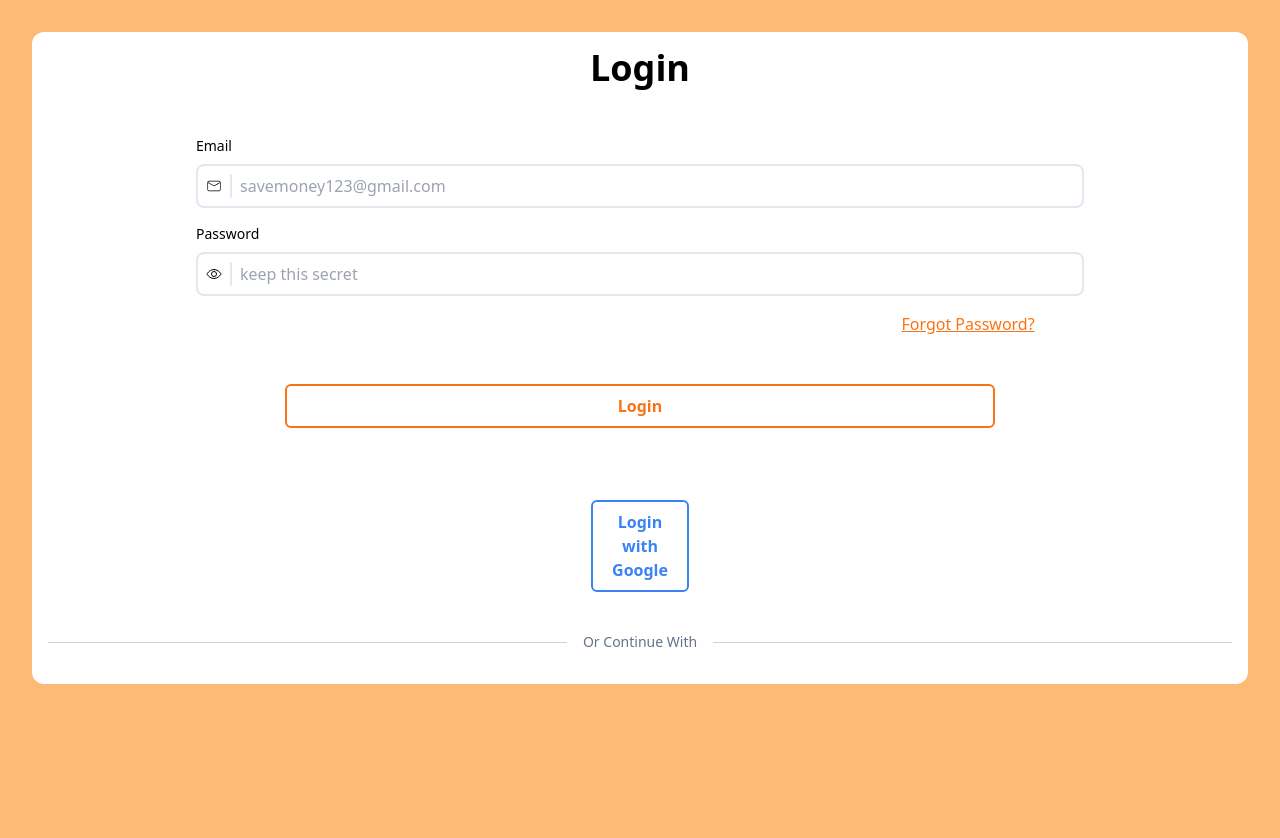
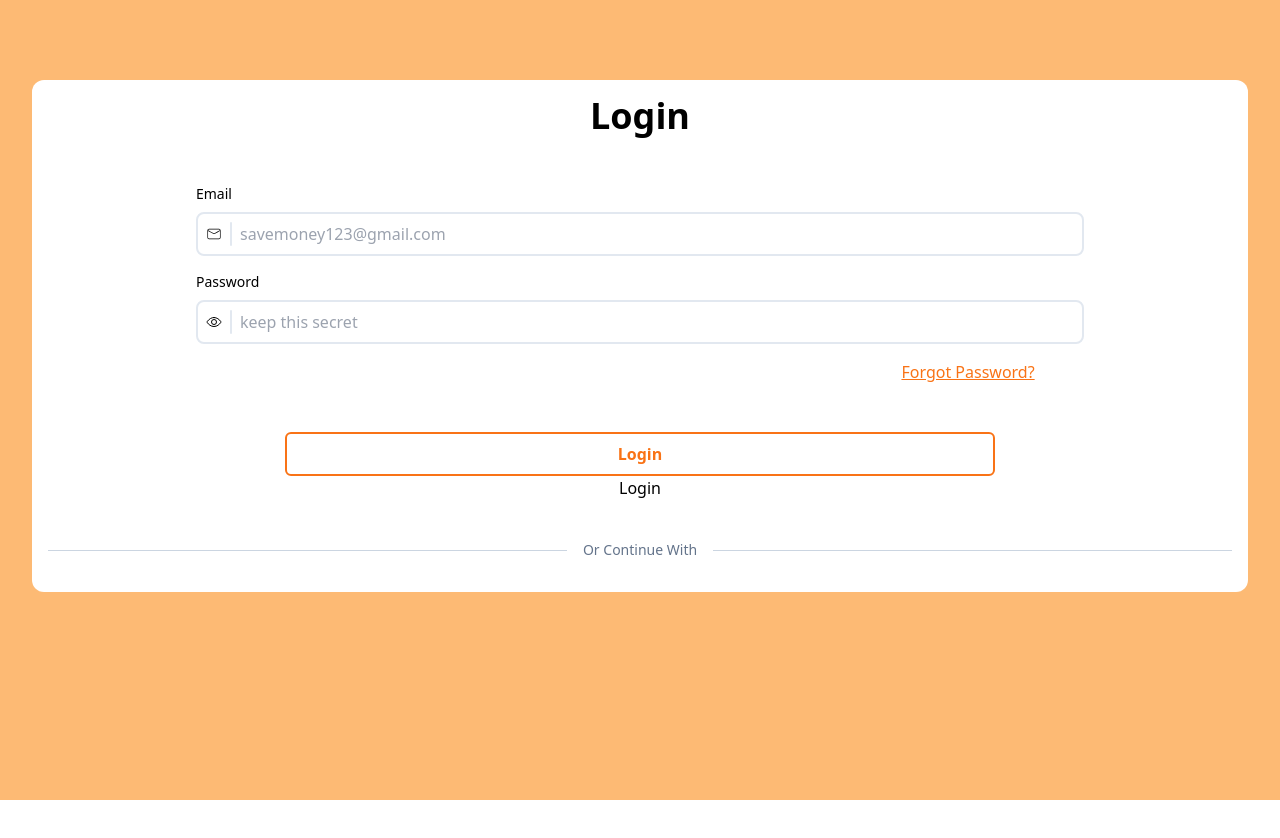
Before and after one commit to bustyAI/foodfo, a Next.js app: page /login in a window 1280 px wide. Shown: the top 838 px of the page. After the commit the page ends 800 px from the top, so only its background shows below. Built offline with nearby package versions, Linux system fonts and the light colour scheme.

Commit message:
adding auth0 boilerplate

```diff
--- /dev/null
+++ b/app/api/auth/[auth0]/route.ts
@@ -0,0 +1,3 @@
+import { handleAuth } from "@auth0/nextjs-auth0";
+
+export const GET = handleAuth();
--- a/app/components/Login.tsx
+++ b/app/components/Login.tsx
@@ -1,71 +1,24 @@
 "use client";
 import React, { FormEvent } from "react";
 
-// Auth
-import { signIn } from "next-auth/react";
-
 // Components
-import { LoginInfo, Button } from "../components";
-
-// React Icons
-import { CiMail } from "react-icons/ci";
-import { IoEyeOutline } from "react-icons/io5";
+import LoginForm from "./LoginForm";
 
 const Login = () => {
   const handleSubmit = (event: FormEvent) => {
     event.preventDefault();
     alert("Form submitted");
-    console.log(process.env.GOOGLE_CLIENT_ID);
-  };
-
-  const handleGoogleLogin = () => {
-    signIn("google");
   };
 
   return (
     <div className="overflow-hidden flex justify-center items-center min-h-screen min-w-full bg-orange-300 ">
       <div className="flex flex-col items-center justify-center mb-40 w-full bg-white rounded-xl m-8 p-4">
         <h1 className="text-4xl font-semibold mb-12">Login</h1>
-        <form onSubmit={handleSubmit} className="w-full">
-          <LoginInfo
-            Icon={CiMail}
-            loginType="Email"
-            inputType="text"
-            placeHolder="savemoney123@gmail.com"
-            inputId="email"
-          />
-          <LoginInfo
-            Icon={IoEyeOutline}
-            loginType="Password"
-            inputType="text"
-            placeHolder="keep this secret"
-            inputId="password"
-          />
-          <div className="flex w-5/6 justify-end">
-            <h1 className="text-orange-500 underline hover:text-blue-500 hover:cursor-pointer">
-              Forgot Password?
-            </h1>
-          </div>
-          <Button
-            classParams="w-3/5"
-            borderColor="border-orange-500"
-            textColor="text-orange-500"
-            buttonText="Login"
-            buttonHoverColor="bg-orange-500"
-            textHoverColor="text-white"
-          />
-        </form>
-        <div className="mt-6">
-          <Button
-            classParams="w-3/5"
-            borderColor="border-blue-500"
-            textColor="text-blue-500"
-            buttonText="Login with Google"
-            buttonHoverColor="bg-blue-500"
-            textHoverColor="text-white"
-            onClick={handleGoogleLogin}
-          />
-        </div>
+
+        <LoginForm handleSubmit={handleSubmit} />
+
+        <a href="/api/auth/login">Login</a>
+
         <div className="flex items-center justify-between w-full mt-10 mb-4">
           <span className="flex-1 border-t border-slate-300"></span>
           <span className=" text-sm mx-4 text-center text-slate-500">
--- /dev/null
+++ b/app/components/LoginForm.tsx
@@ -0,0 +1,48 @@
+import React, { FormEvent, FormEventHandler } from "react";
+
+// React Icons
+import { CiMail } from "react-icons/ci";
+import { IoEyeOutline } from "react-icons/io5";
+
+// Components
+import { LoginInfo, Button } from "../components";
+
+interface LoginFormProps {
+  handleSubmit: FormEventHandler<HTMLFormElement>;
+}
+
+function LoginForm({ handleSubmit }: LoginFormProps) {
+  return (
+    <form onSubmit={handleSubmit} className="w-full">
+      <LoginInfo
+        Icon={CiMail}
+        loginType="Email"
+        inputType="text"
+        placeHolder="savemoney123@gmail.com"
+        inputId="email"
+      />
+      <LoginInfo
+        Icon={IoEyeOutline}
+        loginType="Password"
+        inputType="text"
+        placeHolder="keep this secret"
+        inputId="password"
+      />
+      <div className="flex w-5/6 justify-end">
+        <h1 className="text-orange-500 underline hover:text-blue-500 hover:cursor-pointer">
+          Forgot Password?
+        </h1>
+      </div>
+      <Button
+        classParams="w-3/5"
+        borderColor="border-orange-500"
+        textColor="text-orange-500"
+        buttonText="Login"
+        buttonHoverColor="bg-orange-500"
+        textHoverColor="text-white"
+      />
+    </form>
+  );
+}
+
+export default LoginForm;
--- a/app/components/index.ts
+++ b/app/components/index.ts
@@ -7,5 +7,16 @@ import AboutUs from "./AboutUs";
 import Footer from "./Footer";
 import LoginInfo from "./LoginInfo";
 import Login from "./Login";
+import LoginForm from "./LoginForm";
 
-export { Navbar, Logo, Hero, Button, AboutUs, Footer, LoginInfo, Login };
+export {
+  Navbar,
+  Logo,
+  Hero,
+  Button,
+  AboutUs,
+  Footer,
+  LoginInfo,
+  Login,
+  LoginForm,
+};
--- a/app/layout.tsx
+++ b/app/layout.tsx
@@ -1,4 +1,7 @@
 import type { Metadata } from "next";
+
+// Auth
+import { UserProvider } from "@auth0/nextjs-auth0/client";
 
 import "./globals.css";
 
@@ -14,7 +17,9 @@ export default function RootLayout({
 }>) {
   return (
     <html lang="en">
-      <body className={`antialiased`}>{children}</body>
+      <UserProvider>
+        <body className={`antialiased`}>{children}</body>
+      </UserProvider>
     </html>
   );
 }
--- a/tailwind.config.ts
+++ b/tailwind.config.ts
@@ -7,12 +7,7 @@ export default {
     "./app/**/*.{js,ts,jsx,tsx,mdx}",
   ],
   theme: {
-    extend: {
-      colors: {
-        background: "var(--background)",
-        foreground: "var(--foreground)",
-      },
-    },
+    extend: {},
   },
   plugins: [],
 } satisfies Config;
```
Also changed, not shown: package.json (+5 -5 lines), tsconfig.json (+7 -1 lines), 1 other file (tests, documents, lock files or other folders).
